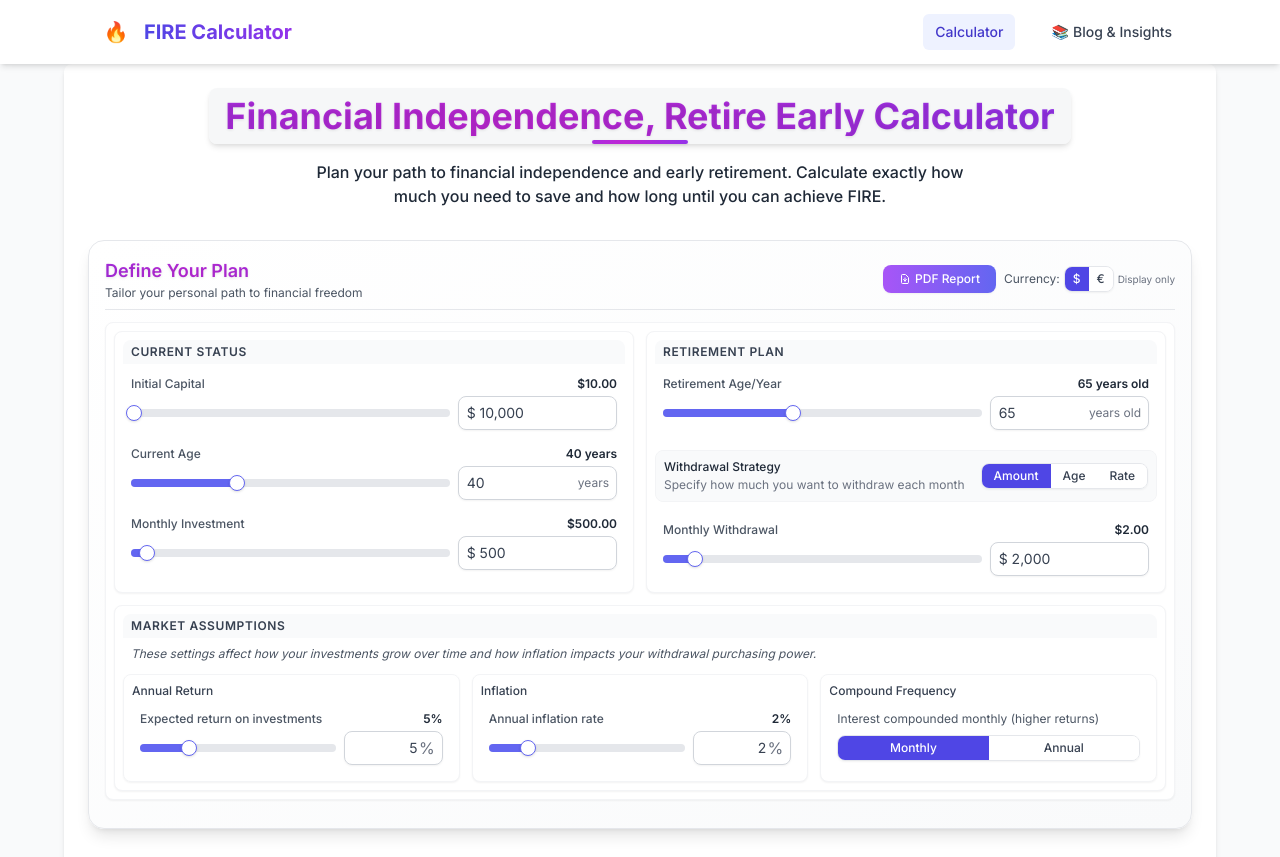
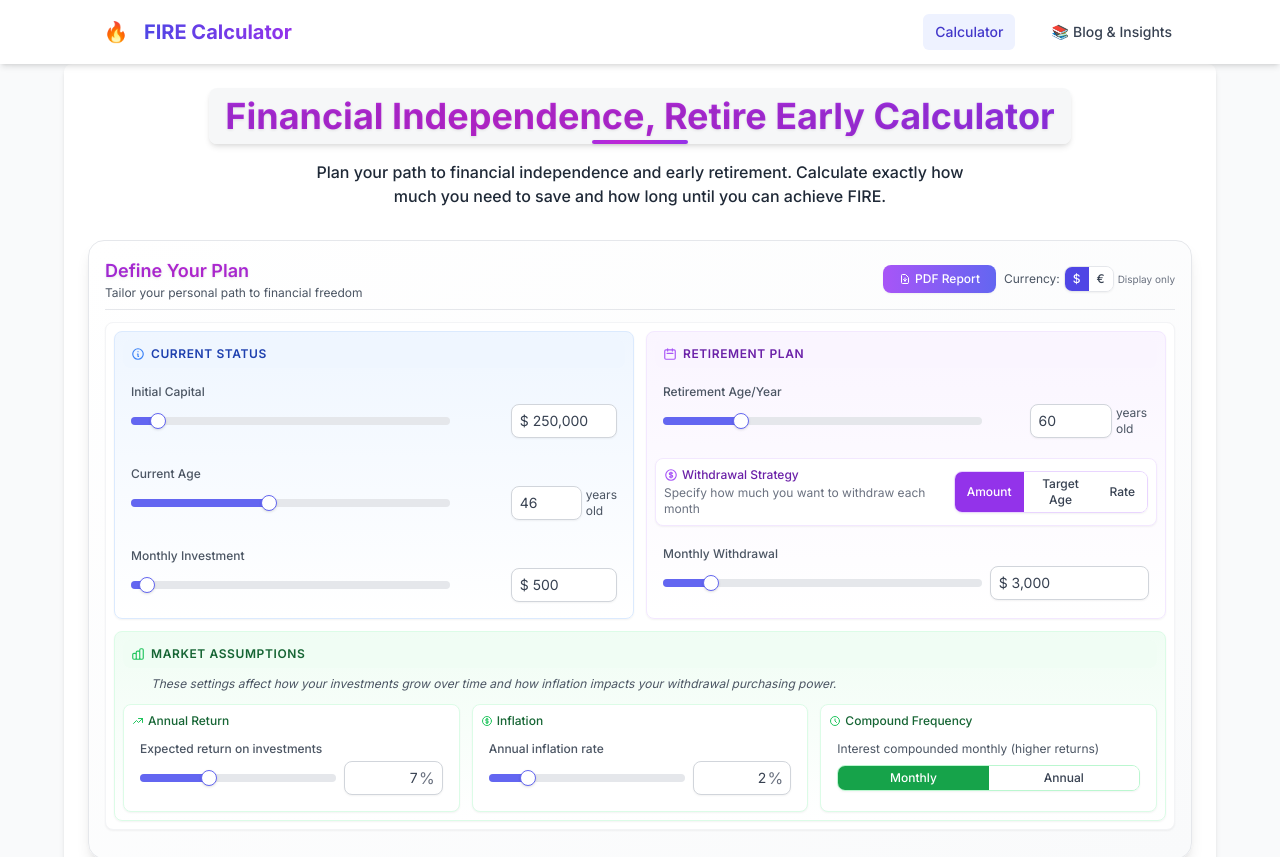
Before and after one commit to eriiiic/Retirement, a React (Create React App) app: page / in a window 1280 px wide. Shown: the top 857 px of the page. Built offline with nearby package versions, Linux system fonts and the light colour scheme.

Commit message:
Reduce width of input forms for Initial Capital, Current Age, and Monthly Investment while maintaining left alignment

```diff
--- a/src/components/RetirementSimulator.tsx
+++ b/src/components/RetirementSimulator.tsx
@@ -19,13 +19,13 @@ import { generateModernRetirementReport } from '../utils/modernPdfGenerator';
 const RetirementSimulator = () => {
   // Initialize simulator parameters
   const [params, setParams] = useState<SimulatorParams>({
-    initialCapital: 10000,
+    initialCapital: 250000,
     monthlyInvestment: 500,
-    annualReturnRate: 5,
+    annualReturnRate: 7,
     inflation: 2,
-    monthlyRetirementWithdrawal: 2000,
-    currentAge: 40,
-    retirementInput: "65",
+    monthlyRetirementWithdrawal: 3000,
+    currentAge: 46,
+    retirementInput: "60",
     currency: "USD",
     withdrawalMode: "amount",
     maxAge: 95,
--- a/src/components/retirement/ParametersSection.tsx
+++ b/src/components/retirement/ParametersSection.tsx
@@ -219,7 +219,7 @@ export const ParametersSection: React.FC<ParametersSectionProps> = ({
     // If it's the initial load, set all default values
     if (isInitialLoad) {
       // Set all default values at once
-      onParamChange('initialCapital', 150000);
+      onParamChange('initialCapital', 250000);
       onParamChange('currentAge', 46);
       onParamChange('monthlyInvestment', 500);
       onParamChange('retirementInput', 60);
@@ -230,7 +230,7 @@ export const ParametersSection: React.FC<ParametersSectionProps> = ({
     } else {
       // Set individual values only if they are at the default "0" value
       if (params.initialCapital === 0) {
-        onParamChange('initialCapital', 150000);
+        onParamChange('initialCapital', 250000);
       }
       if (params.currentAge === 0) {
         onParamChange('currentAge', 46);
@@ -413,9 +413,8 @@ export const ParametersSection: React.FC<ParametersSectionProps> = ({
   const getSliderConfig = (id: keyof SimulatorParams) => {
     switch (id) {
       case 'initialCapital':
-        // For very large values, adjust max based on current value
-        const initialCapitalMax = Math.max(1000000, params.initialCapital * 2);
-        return { min: 0, max: initialCapitalMax, step: 1000 };
+        // Fixed range from 0 to 3,000,000 as specified
+        return { min: 0, max: 3000000, step: 10000 };
       case 'currentAge':
         return { min: 20, max: 80, step: 1 };
       case 'monthlyInvestment':
@@ -614,9 +613,6 @@ export const ParametersSection: React.FC<ParametersSectionProps> = ({
       <div className="flex flex-col gap-1 p-2">
         <label htmlFor={id} className="text-xs font-medium text-gray-600 flex justify-between">
           <span>{label}</span>
-          <span className="font-semibold text-gray-800">
-            {currency ? formatAmount(parseFloat(value) || 0) : (value || '0')}{percentage ? '%' : ''}{suffix ? ` ${suffix}` : ''}
-          </span>
         </label>
 
         <div className="flex items-center gap-2">
@@ -678,6 +674,91 @@ export const ParametersSection: React.FC<ParametersSectionProps> = ({
             </div>
           )}
 
+          {/* For Current Age, add a container with a fixed width to match the Initial Capital input */}
+          {id === 'currentAge' ? (
+            <div className="relative w-1/3 flex items-center justify-end">
+              <div className="w-2/3 flex items-center">
+                <input
+                  ref={el => inputRefs.current[id as string] = el}
+                  id={id as string}
+                  type="text"
+                  inputMode="numeric"
+                  value={value === '0' ? '' : value}
+                  onChange={(e) => handleInputChange(id, e.target.value)}
+                  onBlur={(e) => handleInputBlur(id, e.target.value)}
+                  onFocus={() => handleInputFocus(id as string)}
+                  placeholder="46"
+                  className="w-full rounded-lg border border-gray-300 py-1.5 px-2 text-gray-700 focus:outline-none focus:ring-2 focus:ring-indigo-500 focus:border-transparent transition-all shadow-sm text-sm text-left"
+                  aria-label={`${label} input`}
+                />
+                <span className="text-xs text-gray-600 ml-1">years old</span>
+              </div>
+            </div>
+          ) : id === 'initialCapital' || id === 'monthlyInvestment' ? (
+            <div className="relative w-1/3 flex items-center justify-end">
+              <div className="w-2/3 flex items-center">
+                <input
+                  ref={el => inputRefs.current[id as string] = el}
+                  id={id as string}
+                  type="text"
+                  inputMode="decimal"
+                  value={`${params.currency === 'USD' ? '$' : '€'} ${value === '0' ? '' : value}`}
+                  onChange={(e) => {
+                    // Remove currency symbol before handling change
+                    const valueWithoutCurrency = e.target.value.replace(/^[\$€]\s?/, '');
+                    handleInputChange(id, valueWithoutCurrency);
+                  }}
+                  onBlur={(e) => {
+                    // Remove currency symbol before handling blur
+                    const valueWithoutCurrency = e.target.value.replace(/^[\$€]\s?/, '');
+                    handleInputBlur(id, valueWithoutCurrency);
+                  }}
+                  onFocus={() => handleInputFocus(id as string)}
+                  placeholder={`${params.currency === 'USD' ? '$' : '€'} ${placeholder}`}
+                  className="w-full rounded-lg border border-gray-300 py-1.5 px-2 text-gray-700 focus:outline-none focus:ring-2 focus:ring-indigo-500 focus:border-transparent transition-all shadow-sm text-sm text-left"
+                  aria-label={`${label} input`}
+                />
+              </div>
+            </div>
+          ) : id === 'retirementInput' ? (
+            <div className="relative w-1/3 flex items-center justify-end">
+              <div className="w-3/4 flex items-center">
+                <input
+                  ref={el => inputRefs.current[id as string] = el}
+                  id={id as string}
+                  type="text"
+                  inputMode="numeric"
+                  value={value === '0' ? '' : value}
+                  onChange={(e) => handleInputChange(id, e.target.value)}
+                  onBlur={(e) => handleInputBlur(id, e.target.value)}
+                  onFocus={() => handleInputFocus(id as string)}
+                  placeholder="65"
+                  className="w-full rounded-lg border border-gray-300 py-1.5 px-2 text-gray-700 focus:outline-none focus:ring-2 focus:ring-indigo-500 focus:border-transparent transition-all shadow-sm text-sm text-left"
+                  aria-label={`${label} input`}
+                />
+                <span className="text-xs text-gray-600 ml-1">{isRetirementInputAnAge() ? "years old" : "year"}</span>
+              </div>
+            </div>
+          ) : id === 'maxAge' ? (
+            <div className="relative w-1/3 flex items-center justify-end">
+              <div className="w-3/4 flex items-center">
+                <input
+                  ref={el => inputRefs.current[id as string] = el}
+                  id={id as string}
+                  type="text"
+                  inputMode="numeric"
+                  value={value === '0' ? '' : value}
+                  onChange={(e) => handleInputChange(id, e.target.value)}
+                  onBlur={(e) => handleInputBlur(id, e.target.value)}
+                  onFocus={() => handleInputFocus(id as string)}
+                  placeholder="95"
+                  className="w-full rounded-lg border border-gray-300 py-1.5 px-2 text-gray-700 focus:outline-none focus:ring-2 focus:ring-indigo-500 focus:border-transparent transition-all shadow-sm text-sm text-left"
+                  aria-label={`${label} input`}
+                />
+                <span className="text-xs text-gray-600 ml-1">years old</span>
+              </div>
+            </div>
+          ) : (
             <div className={`relative ${includeSlider ? 'w-1/3' : 'w-full'}`}>
               <input
                 ref={el => inputRefs.current[id as string] = el}
@@ -733,6 +814,7 @@ export const ParametersSection: React.FC<ParametersSectionProps> = ({
                 </span>
               )}
             </div>
+          )}
         </div>
       </div>
     );
@@ -814,10 +896,15 @@ export const ParametersSection: React.FC<ParametersSectionProps> = ({
       {/* Combined Parameters Section - All inputs on same page */}
       <div className="p-2 bg-white rounded-lg shadow-sm border border-gray-100 mb-3">
         <div className="grid grid-cols-1 md:grid-cols-2 gap-3">
-          {/* Current Status Section */}
-          <div className="bg-white rounded-lg border border-gray-100 shadow-sm p-2 overflow-hidden">
-            <h3 className="text-xs font-semibold text-gray-700 uppercase tracking-wider px-2 mb-1 py-1 bg-gray-50 rounded-t-lg">Current Status</h3>
-
+          {/* Current Status Section - Optimized */}
+          <div className="bg-gradient-to-b from-blue-50 to-white rounded-lg border border-blue-100 shadow-sm p-2 overflow-hidden">
+            <h3 className="text-xs font-semibold text-blue-800 uppercase tracking-wider px-2 mb-2 py-1.5 bg-blue-50 rounded-lg flex items-center">
+              <svg xmlns="http://www.w3.org/2000/svg" className="h-3.5 w-3.5 mr-1.5 text-blue-500" fill="none" viewBox="0 0 24 24" stroke="currentColor">
+                <path strokeLinecap="round" strokeLinejoin="round" strokeWidth={2} d="M13 16h-1v-4h-1m1-4h.01M21 12a9 9 0 11-18 0 9 9 0 0118 0z" />
+              </svg>
+              Current Status
+            </h3>
+            <div className="space-y-3">
               {renderParameterInput(
                 "Initial Capital",
                 "initialCapital",
@@ -836,7 +923,7 @@ export const ParametersSection: React.FC<ParametersSectionProps> = ({
                 "46",
                 false,
                 false,
-              "years",
+                "",
                 true // Include slider
               )}
 
@@ -851,11 +938,17 @@ export const ParametersSection: React.FC<ParametersSectionProps> = ({
                 true // Include slider
               )}
             </div>
+          </div>
 
-          {/* Retirement Plan Section */}
-          <div className="bg-white rounded-lg border border-gray-100 shadow-sm p-2 overflow-hidden">
-            <h3 className="text-xs font-semibold text-gray-700 uppercase tracking-wider px-2 mb-1 py-1 bg-gray-50 rounded-t-lg">Retirement Plan</h3>
-
+          {/* Retirement Plan Section - Optimized */}
+          <div className="bg-gradient-to-b from-purple-50 to-white rounded-lg border border-purple-100 shadow-sm p-2 overflow-hidden">
+            <h3 className="text-xs font-semibold text-purple-800 uppercase tracking-wider px-2 mb-2 py-1.5 bg-purple-50 rounded-lg flex items-center">
+              <svg xmlns="http://www.w3.org/2000/svg" className="h-3.5 w-3.5 mr-1.5 text-purple-500" fill="none" viewBox="0 0 24 24" stroke="currentColor">
+                <path strokeLinecap="round" strokeLinejoin="round" strokeWidth={2} d="M8 7V3m8 4V3m-9 8h10M5 21h14a2 2 0 002-2V7a2 2 0 00-2-2H5a2 2 0 00-2 2v12a2 2 0 002 2z" />
+              </svg>
+              Retirement Plan
+            </h3>
+            <div className="space-y-3">
               {renderParameterInput(
                 "Retirement Age/Year",
                 "retirementInput",
@@ -863,16 +956,21 @@ export const ParametersSection: React.FC<ParametersSectionProps> = ({
                 "65",
                 false,
                 false,
-              isRetirementInputAnAge() ? "years old" : "year",
+                "",
                 true // Include slider
               )}
 
-            {/* Withdrawal Strategy */}
-            <div className="mb-3 mt-3 p-2 bg-gray-50 rounded-lg border border-gray-100">
+              {/* Withdrawal Strategy - Optimized */}
+              <div className="mb-1 p-2 bg-white rounded-lg border border-purple-100 shadow-sm">
                 <div className="flex flex-col sm:flex-row sm:justify-between sm:items-center gap-2">
                   <div>
-                  <h3 className="text-xs font-medium text-gray-800">Withdrawal Strategy</h3>
-                  <p className="text-xs text-gray-500 mt-0.5">
+                    <h3 className="text-xs font-medium text-purple-800 flex items-center">
+                      <svg xmlns="http://www.w3.org/2000/svg" className="h-3.5 w-3.5 mr-1 text-purple-500" fill="none" viewBox="0 0 24 24" stroke="currentColor">
+                        <path strokeLinecap="round" strokeLinejoin="round" strokeWidth={2} d="M12 8c-1.657 0-3 .895-3 2s1.343 2 3 2 3 .895 3 2-1.343 2-3 2m0-8c1.11 0 2.08.402 2.599 1M12 8V7m0 1v8m0 0v1m0-1c-1.11 0-2.08-.402-2.599-1M21 12a9 9 0 11-18 0 9 9 0 0118 0z" />
+                      </svg>
+                      Withdrawal Strategy
+                    </h3>
+                    <p className="text-xs text-gray-500 mt-0.5 ml-4.5">
                       {params.withdrawalMode === 'amount'
                         ? "Specify how much you want to withdraw each month"
                         : params.withdrawalMode === 'age'
@@ -880,12 +978,12 @@ export const ParametersSection: React.FC<ParametersSectionProps> = ({
                           : "Define a withdrawal rate as percentage of your capital"}
                     </p>
                   </div>
-                <div className="flex border border-gray-200 rounded-lg overflow-hidden shadow-sm">
+                  <div className="flex border border-purple-200 rounded-lg overflow-hidden shadow-sm">
                     <button
                       className={`px-3 py-1 text-xs font-medium transition-all ${
                         params.withdrawalMode === 'amount'
-                        ? 'bg-indigo-600 text-white'
-                        : 'bg-white text-gray-700 hover:bg-gray-50'
+                          ? 'bg-purple-600 text-white'
+                          : 'bg-white text-gray-700 hover:bg-purple-50'
                       }`}
                       onClick={() => onParamChange('withdrawalMode', 'amount')}
                     >
@@ -894,18 +992,18 @@ export const ParametersSection: React.FC<ParametersSectionProps> = ({
                     <button
                       className={`px-3 py-1 text-xs font-medium transition-all ${
                         params.withdrawalMode === 'age'
-                        ? 'bg-indigo-600 text-white'
-                        : 'bg-white text-gray-700 hover:bg-gray-50'
+                          ? 'bg-purple-600 text-white'
+                          : 'bg-white text-gray-700 hover:bg-purple-50'
                       }`}
                       onClick={() => onParamChange('withdrawalMode', 'age')}
                     >
-                    Age
+                      Target Age
                     </button>
                     <button
                       className={`px-3 py-1 text-xs font-medium transition-all ${
                         params.withdrawalMode === 'rate'
-                        ? 'bg-indigo-600 text-white'
-                        : 'bg-white text-gray-700 hover:bg-gray-50'
+                          ? 'bg-purple-600 text-white'
+                          : 'bg-white text-gray-700 hover:bg-purple-50'
                       }`}
                       onClick={() => onParamChange('withdrawalMode', 'rate')}
                     >
@@ -923,7 +1021,7 @@ export const ParametersSection: React.FC<ParametersSectionProps> = ({
                   "95",
                   false,
                   false,
-                "years",
+                  "",
                   true // Changed to true to include slider
                 )
               ) : params.withdrawalMode === 'amount' ? (
@@ -951,18 +1049,29 @@ export const ParametersSection: React.FC<ParametersSectionProps> = ({
               )}
             </div>
           </div>
+        </div>
 
-        {/* Market Assumptions Section - Moved from retirement tab */}
-        <div className="mt-3 bg-white rounded-lg border border-gray-100 shadow-sm p-2 overflow-hidden">
-          <h3 className="text-xs font-semibold text-gray-700 uppercase tracking-wider px-2 mb-2 py-1 bg-gray-50 rounded-t-lg">Market Assumptions</h3>
-          <p className="text-xs text-gray-600 italic px-2 mb-3">
+        {/* Market Assumptions Section - Optimized */}
+        <div className="mt-3 bg-gradient-to-b from-green-50 to-white rounded-lg border border-green-100 shadow-sm p-2 overflow-hidden">
+          <h3 className="text-xs font-semibold text-green-800 uppercase tracking-wider px-2 mb-2 py-1.5 bg-green-50 rounded-lg flex items-center">
+            <svg xmlns="http://www.w3.org/2000/svg" className="h-3.5 w-3.5 mr-1.5 text-green-500" fill="none" viewBox="0 0 24 24" stroke="currentColor">
+              <path strokeLinecap="round" strokeLinejoin="round" strokeWidth={2} d="M9 19v-6a2 2 0 00-2-2H5a2 2 0 00-2 2v6a2 2 0 002 2h2a2 2 0 002-2zm0 0V9a2 2 0 012-2h2a2 2 0 012 2v10m-6 0a2 2 0 002 2h2a2 2 0 002-2m0 0V5a2 2 0 012-2h2a2 2 0 012 2v14a2 2 0 01-2 2h-2a2 2 0 01-2-2z" />
+            </svg>
+            Market Assumptions
+          </h3>
+          <p className="text-xs text-gray-600 italic px-2 mb-3 ml-5">
             These settings affect how your investments grow over time and how inflation impacts your withdrawal purchasing power.
           </p>
 
           <div className="grid grid-cols-1 lg:grid-cols-3 gap-3">
             {/* Annual Return Rate */}
-            <div className="bg-white rounded-lg border border-gray-100 shadow-sm p-2">
-              <h4 className="text-xs font-medium text-gray-700 mb-1">Annual Return</h4>
+            <div className="bg-white rounded-lg border border-green-100 shadow-sm p-2">
+              <h4 className="text-xs font-medium text-green-800 flex items-center mb-1">
+                <svg xmlns="http://www.w3.org/2000/svg" className="h-3 w-3 mr-1 text-green-500" fill="none" viewBox="0 0 24 24" stroke="currentColor">
+                  <path strokeLinecap="round" strokeLinejoin="round" strokeWidth={2} d="M13 7h8m0 0v8m0-8l-8 8-4-4-6 6" />
+                </svg>
+                Annual Return
+              </h4>
               {renderParameterInput(
                 "Expected return on investments",
                 "annualReturnRate",
@@ -976,8 +1085,13 @@ export const ParametersSection: React.FC<ParametersSectionProps> = ({
             </div>
 
             {/* Inflation Rate */}
-            <div className="bg-white rounded-lg border border-gray-100 shadow-sm p-2">
-              <h4 className="text-xs font-medium text-gray-700 mb-1">Inflation</h4>
+            <div className="bg-white rounded-lg border border-green-100 shadow-sm p-2">
+              <h4 className="text-xs font-medium text-green-800 flex items-center mb-1">
+                <svg xmlns="http://www.w3.org/2000/svg" className="h-3 w-3 mr-1 text-green-500" fill="none" viewBox="0 0 24 24" stroke="currentColor">
+                  <path strokeLinecap="round" strokeLinejoin="round" strokeWidth={2} d="M12 8c-1.657 0-3 .895-3 2s1.343 2 3 2 3 .895 3 2-1.343 2-3 2m0-8c1.11 0 2.08.402 2.599 1M12 8V7m0 1v8m0 0v1m0-1c-1.11 0-2.08-.402-2.599-1M21 12a9 9 0 11-18 0 9 9 0 0118 0z" />
+                </svg>
+                Inflation
+              </h4>
               {renderParameterInput(
                 "Annual inflation rate",
                 "inflation",
@@ -991,20 +1105,25 @@ export const ParametersSection: React.FC<ParametersSectionProps> = ({
             </div>
 
             {/* Compound Frequency */}
-            <div className="bg-white rounded-lg border border-gray-100 shadow-sm p-2">
-              <h4 className="text-xs font-medium text-gray-700 mb-1">Compound Frequency</h4>
+            <div className="bg-white rounded-lg border border-green-100 shadow-sm p-2">
+              <h4 className="text-xs font-medium text-green-800 flex items-center mb-1">
+                <svg xmlns="http://www.w3.org/2000/svg" className="h-3 w-3 mr-1 text-green-500" fill="none" viewBox="0 0 24 24" stroke="currentColor">
+                  <path strokeLinecap="round" strokeLinejoin="round" strokeWidth={2} d="M12 8v4l3 3m6-3a9 9 0 11-18 0 9 9 0 0118 0z" />
+                </svg>
+                Compound Frequency
+              </h4>
               <div className="p-2">
                 <p className="text-xs text-gray-600 mb-2">
                   {params.compoundFrequency === 'monthly'
                     ? "Interest compounded monthly (higher returns)"
                     : "Interest compounded annually"}
                 </p>
-                <div className="flex border border-gray-200 rounded-lg overflow-hidden shadow-sm mt-2">
+                <div className="flex border border-green-200 rounded-lg overflow-hidden shadow-sm mt-2">
                   <button
                     className={`px-3 py-1 text-xs font-medium transition-all flex-1 ${
                       params.compoundFrequency === 'monthly'
-                        ? 'bg-indigo-600 text-white'
-                        : 'bg-white text-gray-700 hover:bg-gray-50'
+                        ? 'bg-green-600 text-white'
+                        : 'bg-white text-gray-700 hover:bg-green-50'
                     }`}
                     onClick={() => onParamChange('compoundFrequency', 'monthly')}
                     aria-label="Set monthly compounding"
@@ -1014,8 +1133,8 @@ export const ParametersSection: React.FC<ParametersSectionProps> = ({
                   <button
                     className={`px-3 py-1 text-xs font-medium transition-all flex-1 ${
                       params.compoundFrequency === 'annual'
-                        ? 'bg-indigo-600 text-white'
-                        : 'bg-white text-gray-700 hover:bg-gray-50'
+                        ? 'bg-green-600 text-white'
+                        : 'bg-white text-gray-700 hover:bg-green-50'
                     }`}
                     onClick={() => onParamChange('compoundFrequency', 'annual')}
                     aria-label="Set annual compounding"
```
Also changed, not shown: 7 other files (tests, documents, lock files or other folders). Lines whose indentation alone changed are shown as unchanged.
